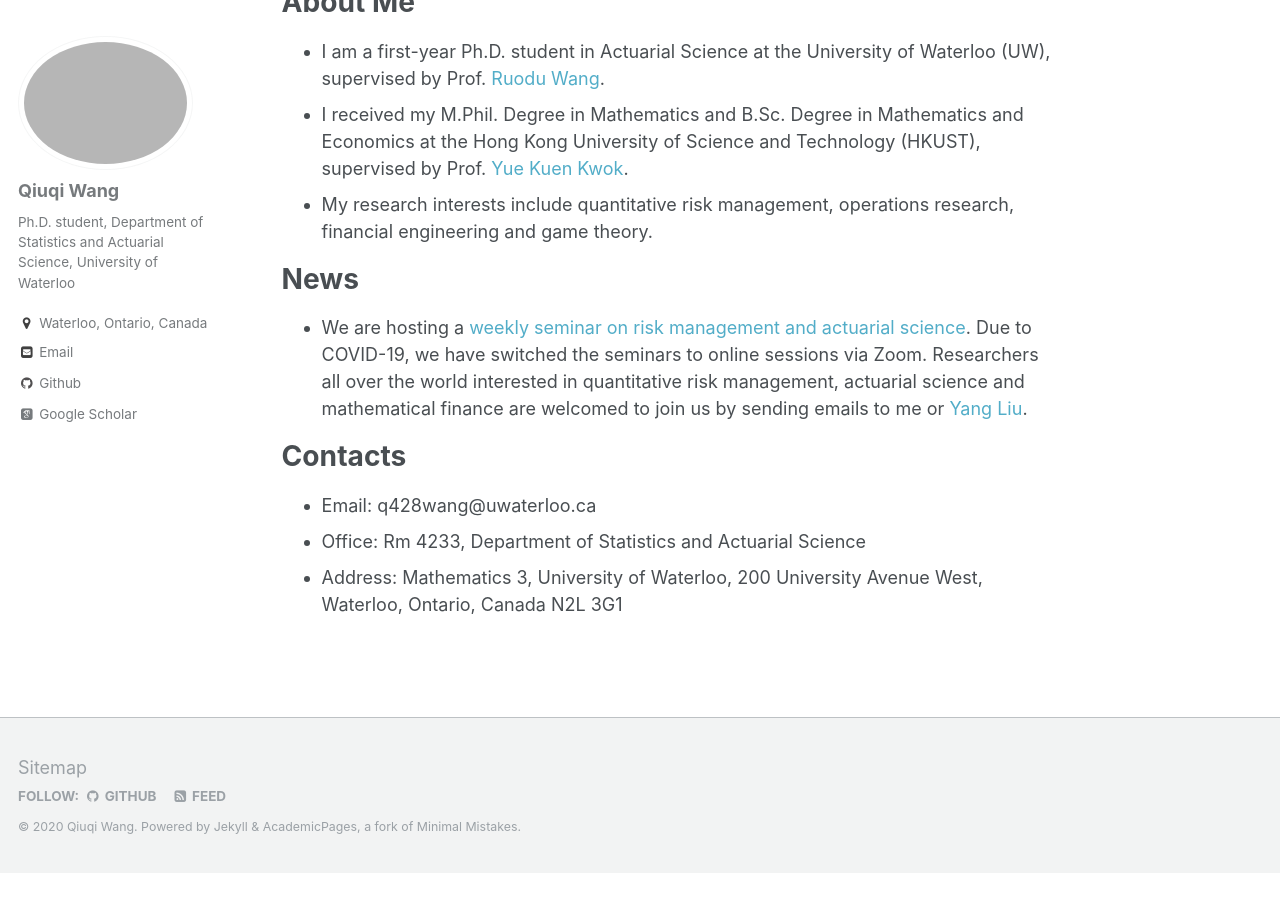
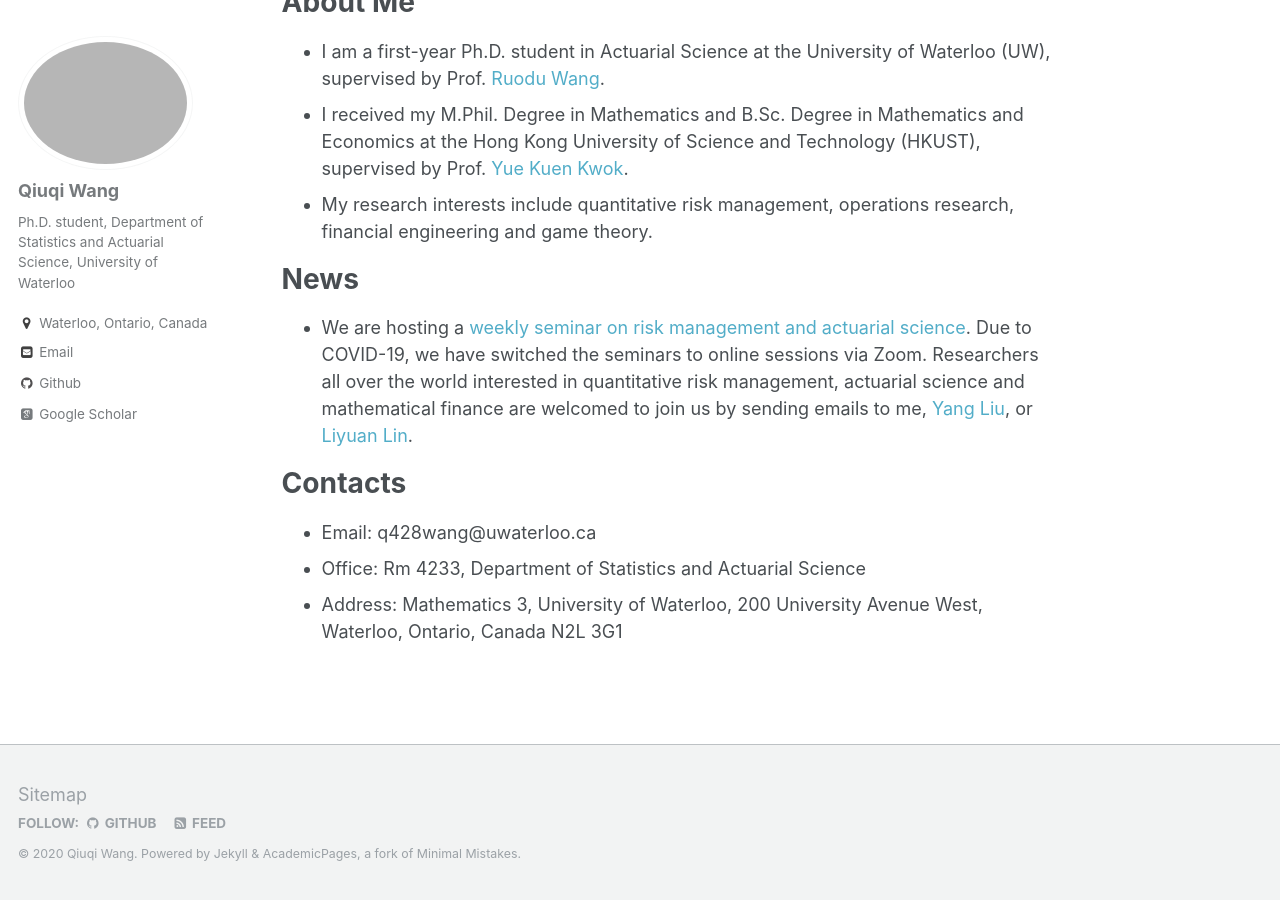
Before and after one commit to qwangan/qwangan.github.io, a Jekyll site: the page built from _pages/about.md, in a window 1280 px wide and 900 px high, scrolled down 507 px. Built offline with Jekyll 4.4.1, drawn with Linux system fonts in a browser that asks for light colours; some web fonts are replaced; before the commit the page ends 1380 px from its top, so only the background shows below that.

Commit message:
Update about.md

```diff
--- a/_pages/about.md
+++ b/_pages/about.md
@@ -18,7 +18,7 @@ redirect_from:
 * My research interests include quantitative risk management, operations research, financial engineering and game theory.
 
 # News
-* We are hosting a [weekly seminar on risk management and actuarial science](https://yang-liu16.github.io/seminar/). Due to COVID-19, we have switched the seminars to online sessions via Zoom. Researchers all over the world interested in quantitative risk management, actuarial science and mathematical finance are welcomed to join us by sending emails to me or [Yang Liu](https://yang-liu16.github.io/).
+* We are hosting a [weekly seminar on risk management and actuarial science](https://yang-liu16.github.io/seminar/). Due to COVID-19, we have switched the seminars to online sessions via Zoom. Researchers all over the world interested in quantitative risk management, actuarial science and mathematical finance are welcomed to join us by sending emails to me, [Yang Liu](https://yang-liu16.github.io/), or [Liyuan Lin](l89lin@uwaterloo.ca).
 
 # Contacts
 * Email: q428wang@uwaterloo.ca
```
